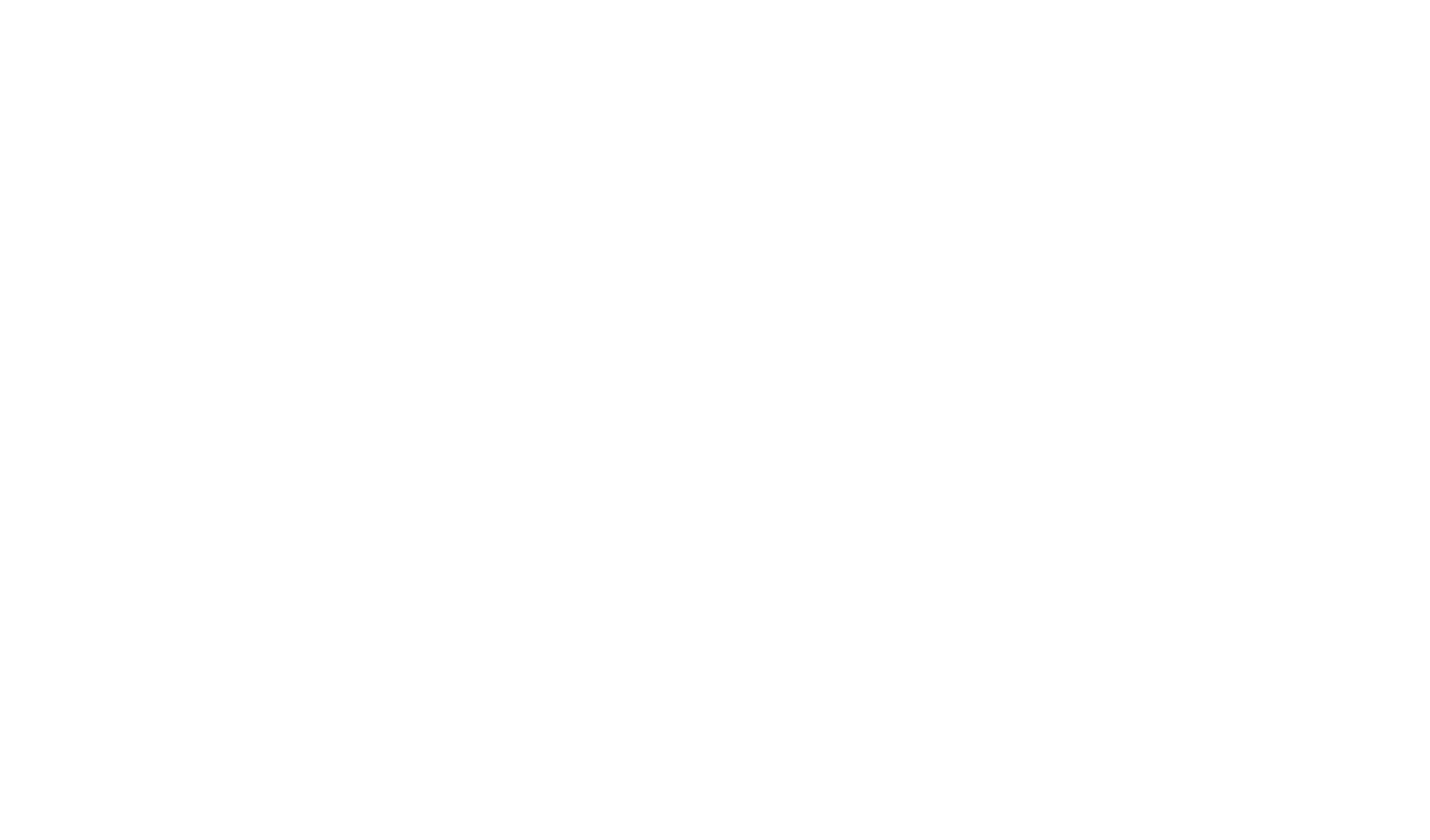
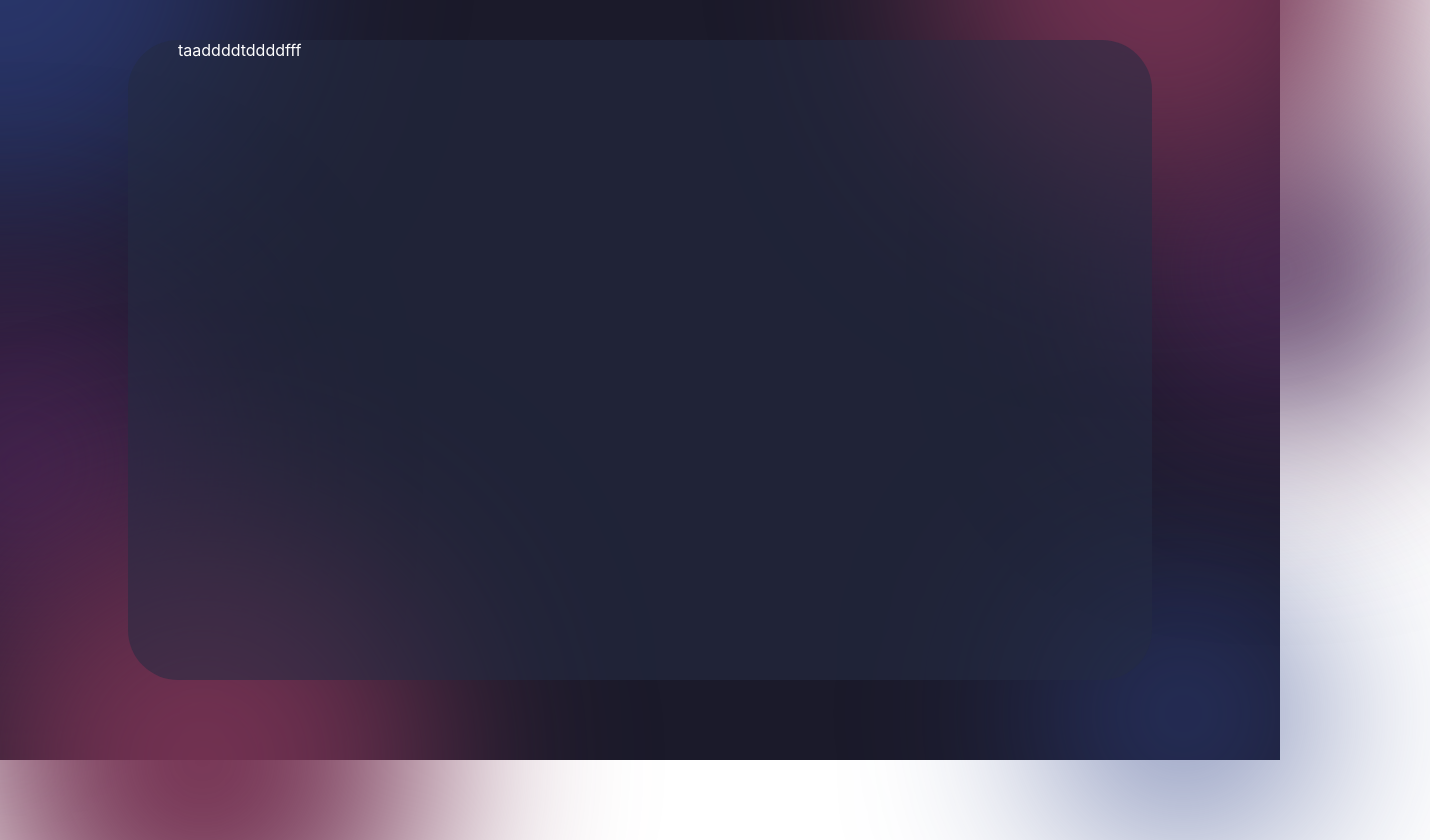
Before and after one commit to Lukacms/Area, a React (Create React App) app in the folder client_web/: page / in a window 1280 px wide. Shown: the part 40-880 px from the top of the page, 1430 px wide, since content can reach past the window. Before the commit the page ends 800 px from the top, so only its background shows below. Built offline with nearby package versions, Linux system fonts and the light colour scheme.

Commit message:
[ADD] first file for login page

```diff
--- a/client_web/src/App.js
+++ b/client_web/src/App.js
@@ -3,7 +3,17 @@ import "./styles/App.css";
 import loginScreen from "./screens/loginScreen";
 function App() {
   return (
-      <p>aaaaaaa</p>
+    <div className="box">
+      <div className="CircleBlu" />
+      <div className="CircleBlu2" />
+      <div className="CircleHollow" />
+      <div className="CircleHollow2" />
+      <div className="CirclePink" />
+      <div className="CirclePink2" />
+      <div className="App">
+        <d className="Text"> taaddddtddddfff </d>
+      </div>
+    </div>
   );
 }
 
--- a/client_web/src/styles/App.css
+++ b/client_web/src/styles/App.css
@@ -1,5 +1,122 @@
+.box {
+    align-items: center;
+    justify-content: center;
+    height: 100vh;
+    width: 100vw;
+    display: flex;
+    background-color: #1B1A2A;
+    overflow:hidden;
+
+}
+
 .App {
-  text-align: center;
+  background-color: rgba(37, 44, 66, 0.56);
+  align-items: center;
+  justify-content: center;
+  width: 80vw;
+  height: 80vh;
+  border-radius: 50px;
+  z-index: 2;
+}
+
+.CircleBlu {
+  height: 500px;
+  width: 500px;
+  top: -250px;
+  left: -250px;
+  z-index: 1;
+  background-color: rgba(48, 66, 134, 0.7);
+  border-radius: 50%;
+  display: inside-block;
+  filter: blur(100px);
+  position: absolute;
+  transform-origin: center;
+  overflow: hidden;
+}
+
+.CircleBlu2 {
+  height: 267px;
+  width: 267px;
+  z-index: 1;
+  left: calc(100vw - 230px);
+  top: calc(100vh - 180px);
+  background-color: rgba(48, 66, 134, 0.7);
+  border-radius: 50%;
+  display: inside-block;
+  filter: blur(100px);
+  position: absolute;
+  transform-origin: center;
+  overflow: hidden;
+}
+
+
+.CircleHollow {
+  height: 351px;
+  width: 351px;
+  left: -154px;
+  bottom: 15vh;
+  z-index: 1;
+  background-color: rgba(69, 35, 81, 1);
+  border-radius: 50%;
+  display: inside-block;
+  filter: blur(100px);
+  position: absolute;
+  transform-origin: center;
+  overflow: hidden;
+}
+
+.CircleHollow2 {
+  height: 300px;
+  width: 300px;
+  left: calc(100vw - 150px);
+  top: 20vh;
+  z-index: 1;
+  background-color: rgba(69, 35, 81, 1);
+  border-radius: 50%;
+  display: inside-block;
+  filter: blur(100px);
+  position: absolute;
+  overflow: hidden;
+  transform-origin: center;
+}
+
+
+.CirclePink {
+  height: 465px;
+  width: 465px;
+  left: -30px;
+  bottom: -233px;
+  z-index: 1;
+  background-color: rgba(116, 50, 82, 1);
+  border-radius: 50%;
+  display: inside-block;
+  filter: blur(100px);
+  position: absolute;
+  transform-origin: center;
+  overflow: hidden;
+}
+
+.CirclePink2 {
+  height: 465px;
+  width: 465px;
+  z-index: 1;
+  top: -233px;
+  left: calc(100vw - 350px);
+  background-color: rgba(116, 50, 82, 1);
+  border-radius: 50%;
+  display: inside-block;
+  filter: blur(100px);
+  position: absolute;
+  transform-origin: center;
+  overflow: hidden;
+}
+
+
+
+.Text {
+    color: white;
+    justify-content: center;
+    margin-left: 50px;
 }
 
 .App-logo {
```
Also changed, not shown: client_web/public/FastR 2.png (added), 1 other file (tests, documents, lock files or other folders).
